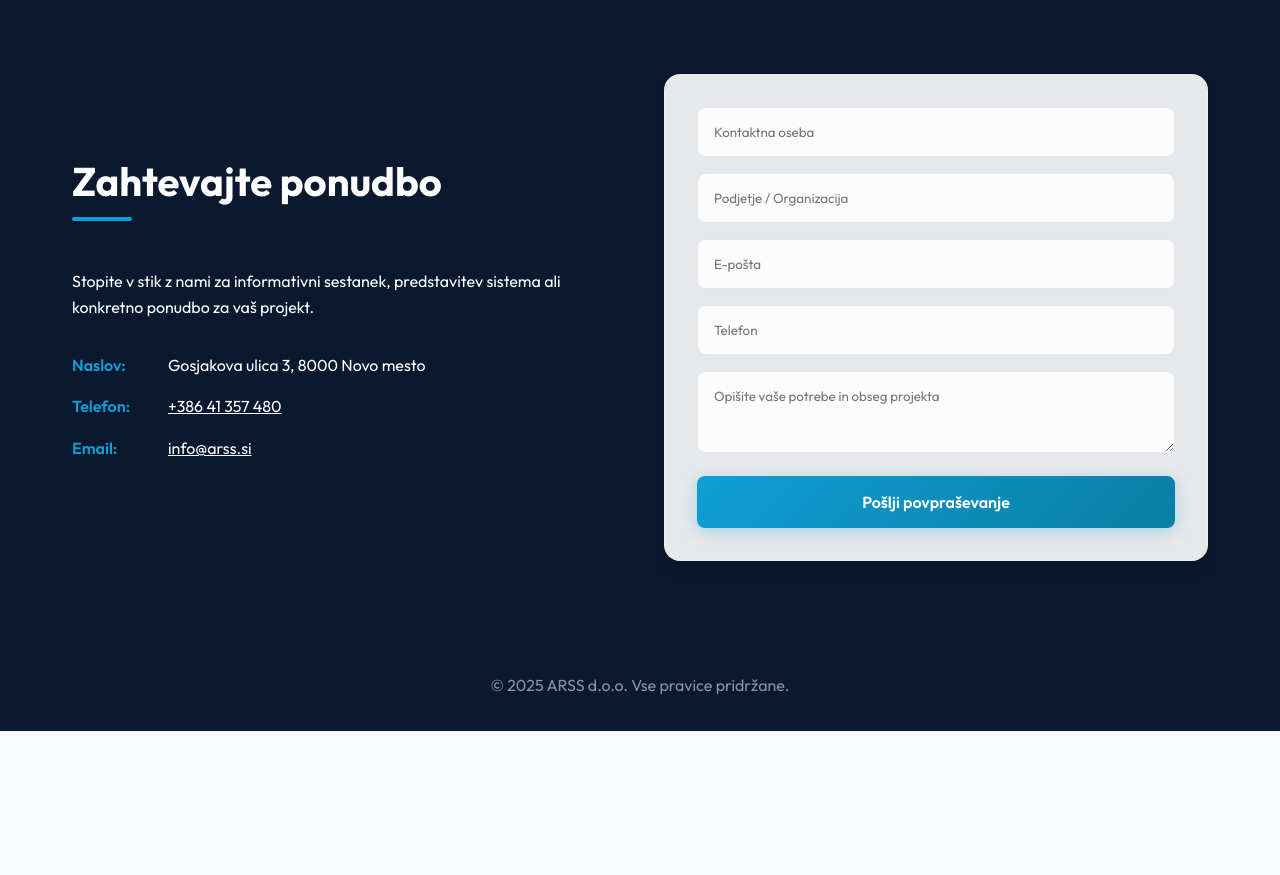
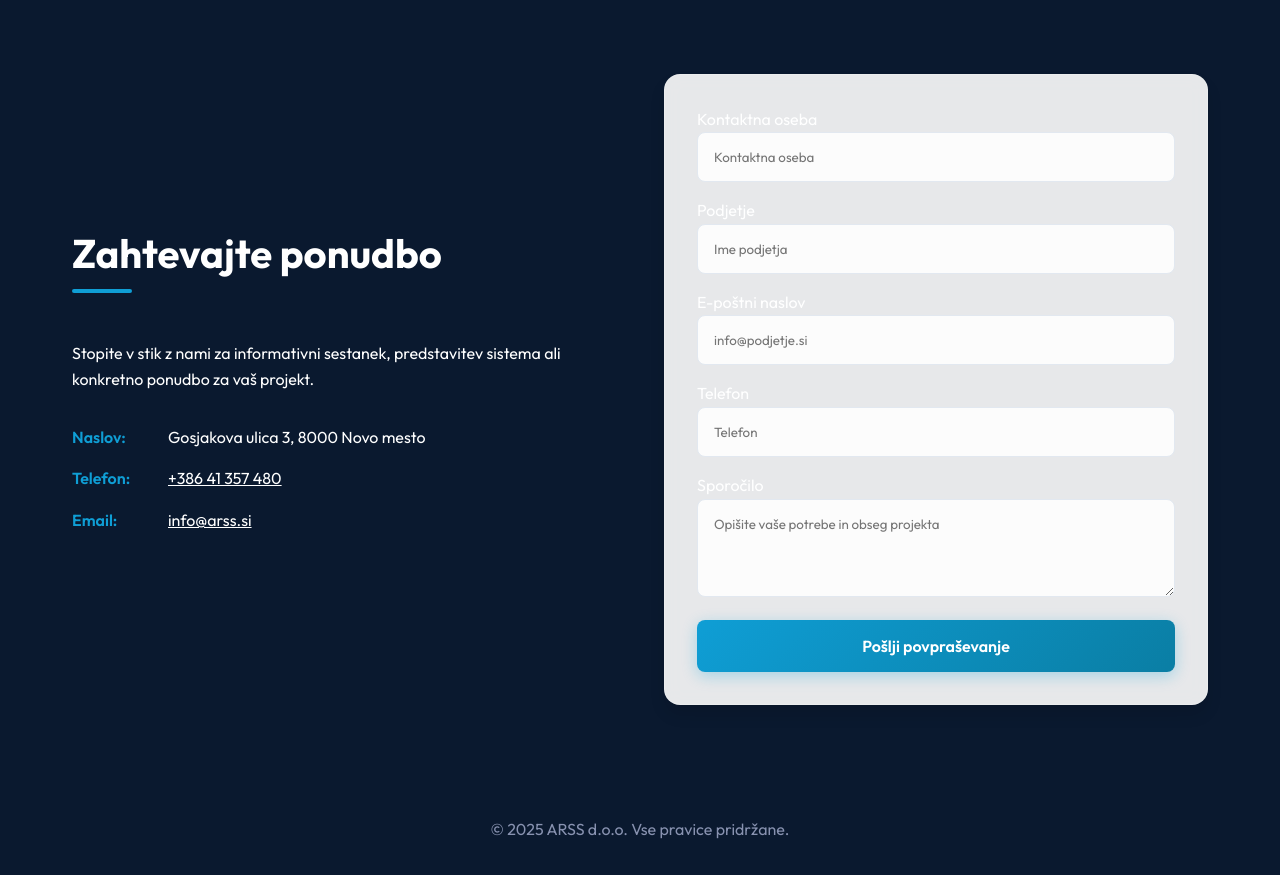
Before and after one commit to jakahrovatarss-del/arss-spletna-stran-, a website built with Vite: page industrija.html in a window 1280 px wide. Shown: the part 6435-7310 px from the top of the page. Before the commit the page ends 7166 px from the top, so only its background shows below. Built offline with nearby package versions, Linux system fonts and the light colour scheme.

Commit message:
Opis sprememb (npr: Popravil kontakt obrazec)

```diff
--- a/industrija.html
+++ b/industrija.html
@@ -464,25 +464,29 @@
                     </div>
                     <div class="map-container glass-card">
                         <form class="contact-form">
+                            <form class="contact-form" action="https://formspree.io/f/mqakevdl" method="POST">
                                 <div class="form-group">
-                                <input type="text" placeholder="Kontaktna oseba" aria-label="Kontaktna oseba" required>
+                                    <label for="name">Kontaktna oseba</label>
+                                    <input type="text" id="name" name="name" placeholder="Kontaktna oseba" required>
                                 </div>
                                 <div class="form-group">
-                                <input type="text" placeholder="Podjetje / Organizacija"
-                                    aria-label="Podjetje / Organizacija" required>
+                                    <label for="company">Podjetje</label>
+                                    <input type="text" id="company" name="company" placeholder="Ime podjetja" required>
                                 </div>
                                 <div class="form-group">
-                                <input type="email" placeholder="E-pošta" aria-label="E-pošta" required>
+                                    <label for="email">E-poštni naslov</label>
+                                    <input type="email" id="email" name="email" placeholder="info@podjetje.si" required>
                                 </div>
                                 <div class="form-group">
-                                <input type="tel" placeholder="Telefon" aria-label="Telefon">
+                                    <label for="phone">Telefon</label>
+                                    <input type="tel" id="phone" name="phone" placeholder="Telefon">
                                 </div>
                                 <div class="form-group">
-                                <textarea placeholder="Opišite vaše potrebe in obseg projekta" rows="3"
-                                    aria-label="Opis projekta" required></textarea>
+                                    <label for="message">Sporočilo</label>
+                                    <textarea id="message" name="message" rows="4"
+                                        placeholder="Opišite vaše potrebe in obseg projekta" required></textarea>
                                 </div>
-                            <button type="submit" class="btn-primary w-100">Pošlji
-                                povpraševanje</button>
+                                <button type="submit" class="btn-primary w-100">Pošlji povpraševanje</button>
                             </form>
                     </div>
                 </div>
```
Also changed, not shown: gospodinjstva.html (+7 -7 lines). Lines whose indentation alone changed are shown as unchanged.
